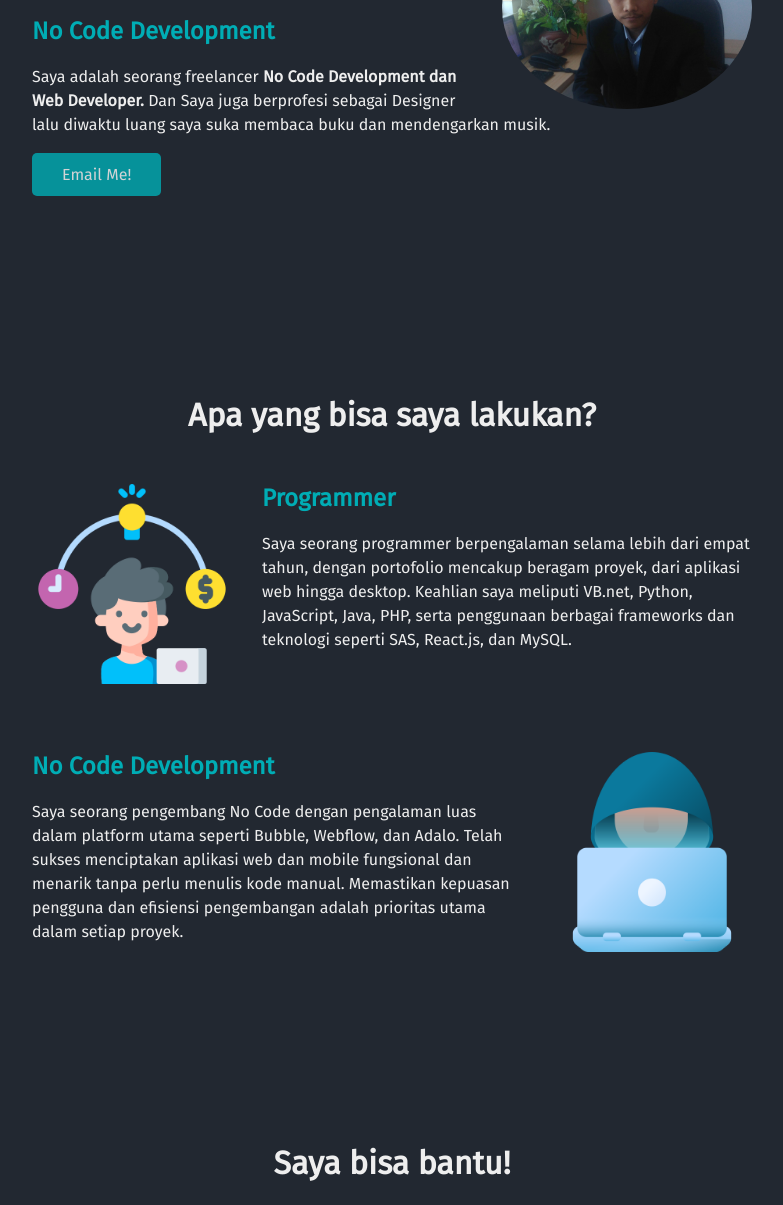
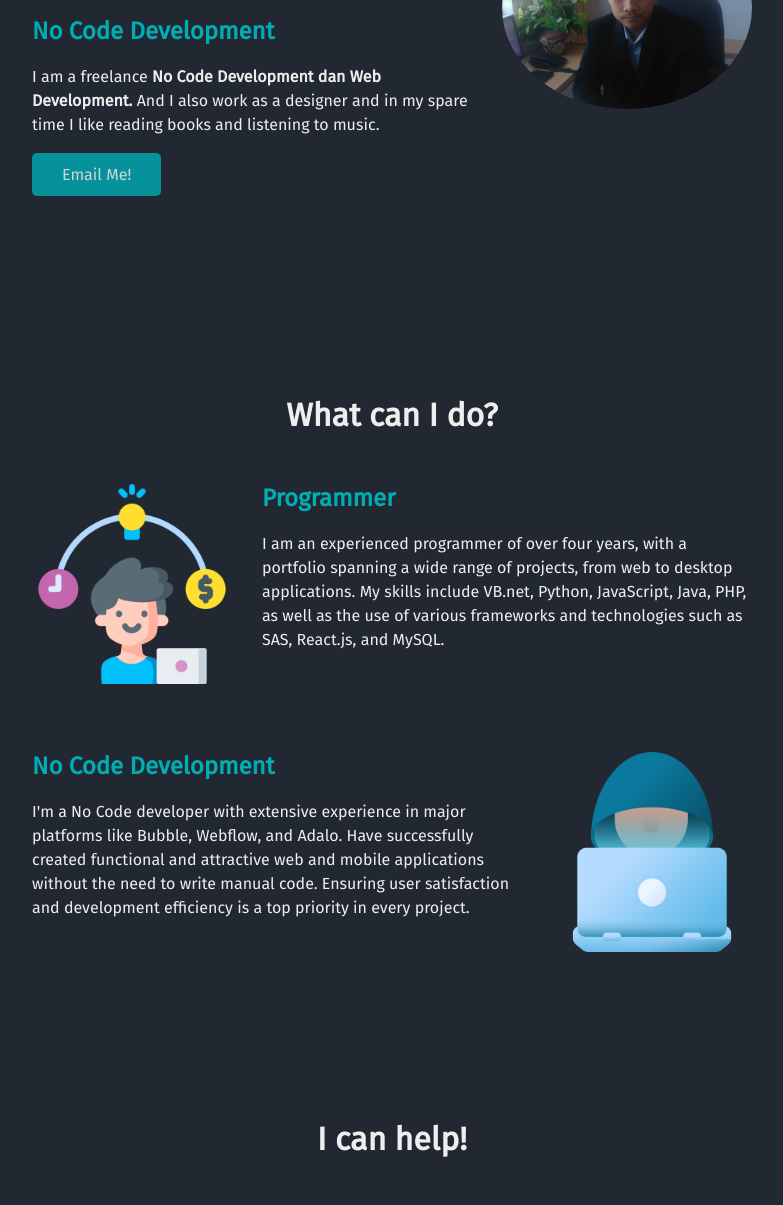
Before and after one commit to K0M4ND4N/cv-fajar, a plain HTML site: page index.html in a window 1280 px wide. Shown: the part 319-1524 px from the top of the page, without its empty margins (248-1031 px from the left). Drawn offline with Linux system fonts and the light colour scheme.

Commit message:
Update index.html

```diff
--- a/index.html
+++ b/index.html
@@ -17,19 +17,21 @@
         <span class="title">Hi, Saya Fajar</span>
         <h2>No Code Development</h2>
         <p>
-            Saya adalah seorang freelancer <strong>No Code Development dan Web Developer.</strong> Dan Saya juga berprofesi sebagai Designer
-            lalu diwaktu luang saya suka membaca buku dan mendengarkan musik.
+            I am a freelance <strong>No Code Development dan Web Development.</strong>
+            And I also work as a designer and in my spare time I like reading books and listening to music.
         </p>
         <a class="btn-email" href="mailto:fajarhayanto353@gmail.com"><span>Email Me!</span></a>
       </div>
     </div>
     <div class="section">
-        <h1>Apa yang bisa saya lakukan?</h1>
+        <h1>What can I do?</h1>
         <div class="skill-row">
           <img class="freelancer-skill-img" src="freelancer.png" width="200px" alt="" />
           <h2>Programmer</h2>
           <p>
-            Saya seorang programmer berpengalaman selama lebih dari empat tahun, dengan portofolio mencakup beragam proyek, dari aplikasi web hingga desktop. Keahlian saya meliputi VB.net, Python, JavaScript, Java, PHP, serta penggunaan berbagai frameworks dan teknologi seperti SAS, React.js, dan MySQL.
+            I am an experienced programmer of over four years, with a portfolio spanning a wide range of projects,
+            from web to desktop applications. My skills include VB.net, Python, JavaScript, Java, PHP,
+            as well as the use of various frameworks and technologies such as SAS, React.js, and MySQL.
           </p>
 
         </div>
@@ -37,16 +39,17 @@
           <img class="programmer-skill-img" src="programmer.png" width="200px" alt="" />
           <h2>No Code Development</h2>
           <p>
-            Saya seorang pengembang No Code dengan pengalaman luas dalam platform utama seperti Bubble, Webflow, dan Adalo. Telah sukses menciptakan aplikasi web dan mobile fungsional dan menarik tanpa perlu menulis kode manual. Memastikan kepuasan pengguna dan efisiensi pengembangan adalah prioritas utama dalam setiap proyek.
+            I'm a No Code developer with extensive experience in major platforms like Bubble, Webflow, and Adalo.
+            Have successfully created functional and attractive web and mobile applications without the need to write manual code.
+            Ensuring user satisfaction and development efficiency is a top priority in every project.
           </p>
         </div>
       </div>
 
       <div class="section">
-        <h1>Saya bisa bantu!</h1>
+        <h1>I can help!</h1>
         <p class="cta-text">
-          Ada kebutuhan pekerjaan/pengembangan web untuk proyek selanjutnya? Atau
-          sekedar minum kopi bareng di kedai kekinian? Yuk ngobrol!
+          Do you need work/web development for your next project? Or just drink coffee together at a trendy shop? Let's chat!
         </p>
         <a class="btn-email" href="mailto:fajarhayanto353@gmail.com"><span>Email Me!</span></a>
       </div>
```
